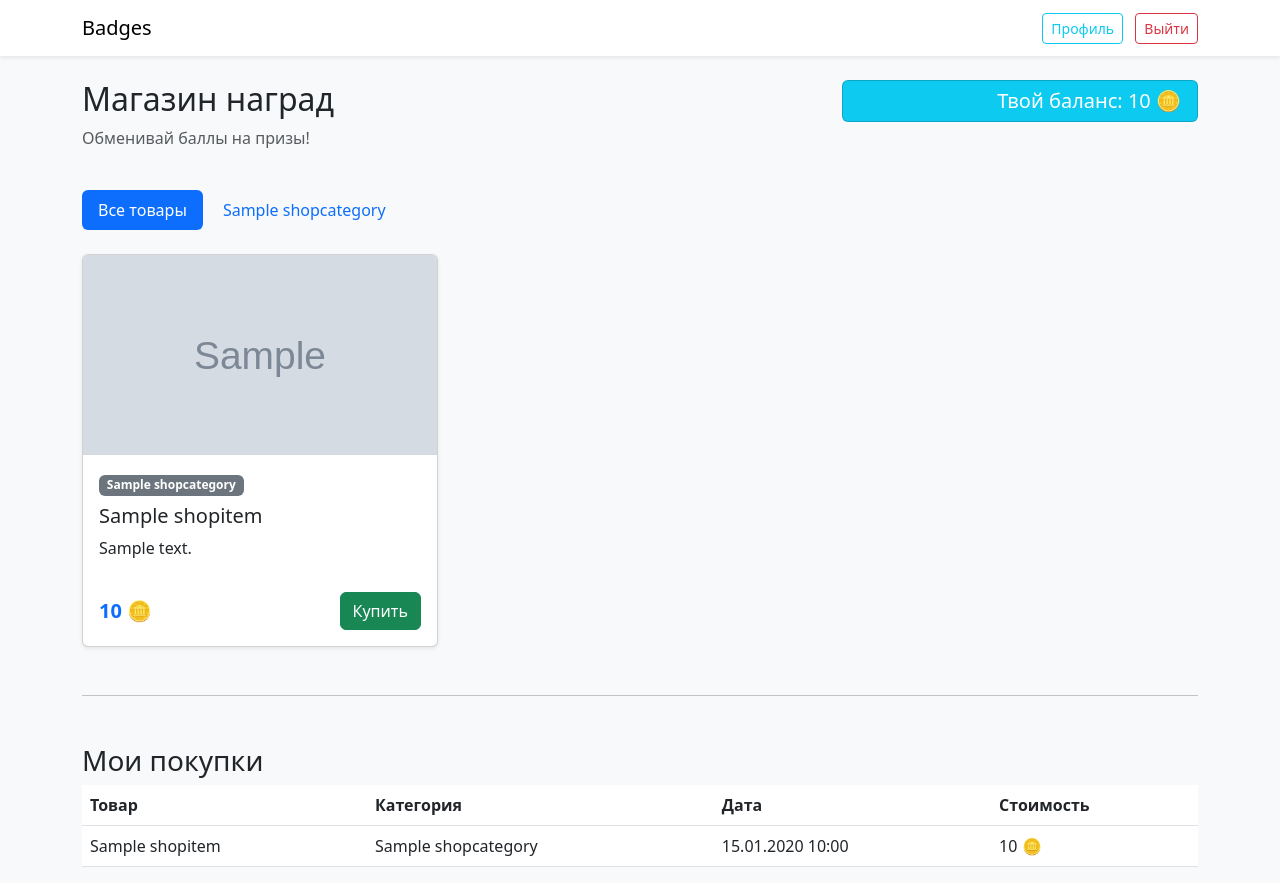
After one commit to RanoGames/SuperBudLight, a Django app: page /shop/ in a window 1280 px wide. The commit adds this page. Run offline with Django 5.2, Linux system fonts and the light colour scheme; a user stored in the database is signed in; tables that the repository leaves empty hold one stand-in row (values such as "Sample post"); grey boxes marked "Sample" are stand-in pictures.

Commit message:
SHOP UPDATE

```diff
--- /dev/null
+++ b/badges/login/templates/login/shop.html
@@ -0,0 +1,119 @@
+{% extends 'login/base.html' %}
+
+{% block title %}Магазин{% endblock %}
+
+{% block content %}
+<div class="row mb-4">
+    <div class="col-md-8">
+        <h2>Магазин наград</h2>
+        <p class="text-muted">Обменивай баллы на призы!</p>
+    </div>
+    <div class="col-md-4 text-end">
+        <div class="card bg-info text-white">
+            <div class="card-body py-2">
+                <h5 class="card-title mb-0">Твой баланс: {{ user_balance }} 🪙</h5>
+            </div>
+        </div>
+    </div>
+</div>
+
+<!-- Меню категорий -->
+<div class="mb-4">
+    <ul class="nav nav-pills">
+        <li class="nav-item">
+            <a class="nav-link {% if not active_category_id %}active{% endif %}" href="{% url 'login:shop' %}">
+                Все товары
+            </a>
+        </li>
+        {% for cat in categories %}
+        <li class="nav-item ms-1">
+            <a class="nav-link {% if active_category_id == cat.id %}active{% endif %}"
+               href="{% url 'login:shop' %}?category={{ cat.id }}">
+                {{ cat.name }}
+            </a>
+        </li>
+        {% endfor %}
+    </ul>
+</div>
+
+<!-- Список товаров -->
+<div class="row row-cols-1 row-cols-md-3 g-4">
+    {% for item in items %}
+    <div class="col">
+        <div class="card h-100 shadow-sm">
+            {% if item.image %}
+                <img src="{{ item.image.url }}" class="card-img-top" alt="{{ item.name }}" style="height: 200px; object-fit: cover;">
+            {% else %}
+                <div class="bg-secondary text-white d-flex align-items-center justify-content-center" style="height: 200px;">
+                    <span>Нет изображения</span>
+                </div>
+            {% endif %}
+
+            <div class="card-body d-flex flex-column">
+                <div class="mb-2">
+                    {% if item.category %}
+                        <span class="badge bg-secondary">{{ item.category.name }}</span>
+                    {% endif %}
+                </div>
+                <h5 class="card-title">{{ item.name }}</h5>
+                <p class="card-text flex-grow-1">{{ item.description|truncatewords:20 }}</p>
+
+                <div class="d-flex justify-content-between align-items-center mt-3">
+                    <span class="fs-5 fw-bold text-primary">{{ item.price }} 🪙</span>
+
+                    {% if user.profile.role == 'student' %}
+                        {% if user_balance >= item.price %}
+                            <form action="{% url 'login:buy_item' item.id %}" method="post">
+                                {% csrf_token %}
+                                <button type="submit" class="btn btn-success" onclick="return confirm('Купить {{ item.name }} за {{ item.price }}?')">Купить</button>
+                            </form>
+                        {% else %}
+                            <button class="btn btn-secondary" disabled>Мало монет</button>
+                        {% endif %}
+                    {% else %}
+                        <button class="btn btn-outline-secondary" disabled>Только для учеников</button>
+                    {% endif %}
+                </div>
+            </div>
+        </div>
+    </div>
+    {% empty %}
+    <div class="col-12 text-center py-5">
+        <h4 class="text-muted">В этой категории пока пусто...</h4>
+        <a href="{% url 'login:shop' %}" class="btn btn-outline-primary mt-2">Показать все товары</a>
+    </div>
+    {% endfor %}
+</div>
+
+<hr class="my-5">
+
+<!-- История покупок (без изменений) -->
+<h3>Мои покупки</h3>
+{% if my_purchases %}
+    <div class="table-responsive">
+        <table class="table table-hover">
+            <thead>
+                <tr>
+                    <th>Товар</th>
+                    <th>Категория</th>
+                    <th>Дата</th>
+                    <th>Стоимость</th>
+                </tr>
+            </thead>
+            <tbody>
+                {% for purchase in my_purchases %}
+                <tr>
+                    <td>{{ purchase.item.name|default:"Удалён" }}</td>
+                    <td>{{ purchase.item.category.name|default:"-" }}</td>
+                    <td>{{ purchase.purchased_at|date:"d.m.Y H:i" }}</td>
+                    <td>{{ purchase.price_at_moment }} 🪙</td>
+                </tr>
+                {% endfor %}
+            </tbody>
+        </table>
+    </div>
+{% else %}
+    <p class="text-muted">Истории покупок нет.</p>
+{% endif %}
+
+{% endblock %}
--- a/badges/login/urls.py
+++ b/badges/login/urls.py
@@ -9,7 +9,7 @@ urlpatterns = [
     path('login/', views.login_view, name='login'),
     path('logout/', auth_views.LogoutView.as_view(next_page='/'), name='logout'),
     path('home/', views.home_view, name='home'),
-    path('profile/', views.profile_view, name='profile'),  # ← новая строка
+    path('profile/', views.profile_view, name='profile'),
     path('my-students/', views.teacher_students_view, name='teacher_students'),
     path('student/<int:student_id>/edit/', views.edit_student_view, name='edit_student'),
     path('award-points/', views.award_points_view, name='award_points'),
@@ -22,4 +22,8 @@ urlpatterns = [
     path('achievements/', views.achievements_catalog_view, name='achievements_catalog'),
     path('achievements/toggle/', views.toggle_displayed_achievement, name='toggle_displayed_achievement'),
     path('achievements/assign/', views.assign_achievement_view, name='assign_achievement'),
+
+    # === НОВЫЕ ПУТИ МАГАЗИНА ===
+    path('shop/', views.shop_view, name='shop'),
+    path('shop/buy/<int:item_id>/', views.buy_item_view, name='buy_item'),
 ]
--- a/badges/login/views.py
+++ b/badges/login/views.py
@@ -5,13 +5,22 @@ from django.contrib.auth import authenticate, login
 from django.contrib import messages
 from django.contrib.auth.decorators import login_required
 from django.core.exceptions import PermissionDenied
-from .forms import CustomLoginForm, StudentProfileEditForm, AwardPointsForm
-from .models import UserProfile, Group, ACTIVITY_TITLES, ACTIVITY_MAX_POINTS, ARTEL_CHOICES, Achievement, UserAchievement, DisplayedAchievement
 from django.http import JsonResponse
 from django.views.decorators.http import require_POST
-from .forms import AchievementForm, AssignAchievementForm
+from .models import ShopCategory, ShopItem, Purchase
 from django.conf import settings
 import os
+
+from .forms import (
+    CustomLoginForm, StudentProfileEditForm, AwardPointsForm,
+    AchievementForm, AssignAchievementForm
+)
+# Добавлены импорты ShopItem и Purchase
+from .models import (
+    UserProfile, Group, Achievement, UserAchievement, DisplayedAchievement,
+    ShopItem, Purchase,
+    ACTIVITY_TITLES, ACTIVITY_MAX_POINTS, ARTEL_CHOICES
+)
 
 
 def login_view(request):
@@ -58,7 +67,6 @@ def profile_view(request):
         context['managed_groups'] = managed_groups
 
     elif profile.role == 'student':
-        # Подготавливаем данные для прогресс-баров
         activity_data = []
         for key, label in ACTIVITY_TITLES.items():
             points = getattr(profile, f"{key}_points")
@@ -86,7 +94,6 @@ def teacher_students_view(request):
 
 
 @login_required
-@login_required
 def edit_student_view(request, student_id):
     if not (hasattr(request.user, 'profile') and request.user.profile.role == 'teacher'):
         raise PermissionDenied("Только педагоги могут редактировать учеников.")
@@ -100,7 +107,7 @@ def edit_student_view(request, student_id):
         form = StudentProfileEditForm(request.POST, instance=student_profile, teacher_user=request.user)
         if form.is_valid():
             student_profile = form.save()
-            student_profile.update_rank_if_needed()  # ← ключевая строка
+            student_profile.update_rank_if_needed()
             messages.success(request, f"Профиль {student_profile.user.username} успешно обновлён.")
             return redirect('login:teacher_students')
     else:
@@ -141,10 +148,10 @@ def award_points_view(request):
 
     return render(request, 'login/award_points.html', {'form': form})
 
+
 @login_required
 def rating_view(request):
     students = UserProfile.objects.filter(role='student').order_by('-rating_points')
-
     top_300 = []
     current_user_rank = None
 
@@ -158,35 +165,28 @@ def rating_view(request):
         'current_user_profile': request.user.profile,
         'current_user_rank': current_user_rank,
     }
+    return render(request, 'login/rating.html', context)
 
-    return render(request, 'login/rating.html', context)
 
 @login_required
 def artel_rating_view(request):
-    # Сумма рейтинговых баллов участников каждого артеля
     ratings = (
-    UserProfile.objects
-    .exclude(artel__isnull=True)
-    .exclude(artel='')
-    .values('artel')
-    .annotate(total_points=Sum('rating_points'))
-    .order_by('-total_points')
-)
-
-
-    # Преобразуем machine-name → русское название
+        UserProfile.objects
+        .exclude(artel__isnull=True)
+        .exclude(artel='')
+        .values('artel')
+        .annotate(total_points=Sum('rating_points'))
+        .order_by('-total_points')
+    )
     artel_verbose = dict(ARTEL_CHOICES)
-
     for item in ratings:
         item['artel_name'] = artel_verbose.get(item['artel'], item['artel'])
 
-    return render(request, 'login/artel_rating.html', {
-        'ratings': ratings
-    })
+    return render(request, 'login/artel_rating.html', {'ratings': ratings})
+
 
 @login_required
 def my_artel_rating_view(request):
-    # Убедимся, что пользователь — ученик
     if not (hasattr(request.user, 'profile') and request.user.profile.role == 'student'):
         messages.error(request, "Только ученики могут просматривать рейтинг своей артели.")
         return redirect('login:home')
@@ -198,7 +198,6 @@ def my_artel_rating_view(request):
         messages.warning(request, "Вы не состоите ни в одной артели.")
         return redirect('login:home')
 
-    # Получаем всех учеников из той же артели
     artel_students = (
         UserProfile.objects
         .filter(role='student', artel=current_artel)
@@ -206,9 +205,8 @@ def my_artel_rating_view(request):
         .order_by('-rating_points')
     )
 
-    # Определяем позицию текущего пользователя
     current_user_rank = None
-    top_students = []  # можно ограничить, например, top 50
+    top_students = []
 
     for index, student in enumerate(artel_students, start=1):
         if student.user == request.user:
@@ -222,7 +220,6 @@ def my_artel_rating_view(request):
         'current_user_rank': current_user_rank,
         'current_user_profile': user_profile,
     }
-
     return render(request, 'login/my_artel_rating.html', context)
 
 
@@ -287,14 +284,12 @@ def delete_achievement_view(request, achievement_id):
 @login_required
 def achievements_catalog_view(request):
     all_achievements = Achievement.objects.all()
-
     earned_ids = set(
         UserAchievement.objects.filter(user=request.user).values_list('achievement_id', flat=True)
     )
     displayed_ids = set(
         DisplayedAchievement.objects.filter(user=request.user).values_list('achievement_id', flat=True)
     )
-
     return render(request, 'login/achievements_catalog.html', {
         'achievements': all_achievements,
         'earned_ids': earned_ids,
@@ -323,6 +318,7 @@ def toggle_displayed_achievement(request):
     except Achievement.DoesNotExist:
         return JsonResponse({'error': 'Достижение не найдено'}, status=404)
 
+
 @login_required
 def assign_achievement_view(request):
     if not (hasattr(request.user, 'profile') and request.user.profile.role == 'teacher'):
@@ -334,7 +330,6 @@ def assign_achievement_view(request):
             student_profile = form.cleaned_data['student']
             achievement = form.cleaned_data['achievement']
 
-            # Проверка: ученик уже имеет это достижение?
             obj, created = UserAchievement.objects.get_or_create(
                 user=student_profile.user,
                 achievement=achievement
@@ -355,3 +350,64 @@ def assign_achievement_view(request):
         form = AssignAchievementForm(teacher_user=request.user)
 
     return render(request, 'login/assign_achievement.html', {'form': form})
+
+
+# === НОВЫЕ VIEWS ДЛЯ МАГАЗИНА ===
+
+@login_required
+def shop_view(request):
+    """Страница магазина с категориями"""
+
+    # 1. Получаем все категории для меню
+    categories = ShopCategory.objects.all()
+
+    # 2. Получаем ID выбранной категории из URL (например, ?category=2)
+    category_id = request.GET.get('category')
+
+    # 3. Фильтруем товары
+    items = ShopItem.objects.filter(is_available=True)
+    if category_id:
+        items = items.filter(category_id=category_id)
+
+    # 4. История покупок
+    my_purchases = Purchase.objects.filter(user=request.user).select_related('item')
+
+    context = {
+        'categories': categories,
+        'active_category_id': int(category_id) if category_id else None,  # Чтобы подсветить кнопку
+        'items': items,
+        'my_purchases': my_purchases,
+        'user_balance': request.user.profile.balance if hasattr(request.user, 'profile') else 0
+    }
+    return render(request, 'login/shop.html', context)
+
+
+@login_required
+@require_POST
+def buy_item_view(request, item_id):
+    """Обработка покупки товара"""
+    # Проверка: только ученики могут покупать
+    if not hasattr(request.user, 'profile') or request.user.profile.role != 'student':
+        messages.error(request, "Только ученики могут совершать покупки.")
+        return redirect('login:shop')
+
+    item = get_object_or_404(ShopItem, id=item_id, is_available=True)
+    profile = request.user.profile
+
+    if profile.balance >= item.price:
+        # 1. Списываем средства
+        profile.balance -= item.price
+        profile.save(update_fields=['balance'])
+
+        # 2. Создаем запись о покупке
+        Purchase.objects.create(
+            user=request.user,
+            item=item,
+            price_at_moment=item.price
+        )
+
+        messages.success(request, f"Вы успешно купили «{item.name}»!")
+    else:
+        messages.error(request, "Недостаточно средств для покупки.")
+
+    return redirect('login:shop')
```
Also changed, not shown: badges/login/admin.py (+20 -2 lines), badges/login/models.py (+50 -0 lines), badges/login/templates/login/home.html (+15 -0 lines), badges/login/migrations/0008_shopitem_purchase.py (added), badges/login/migrations/0009_shopcategory_shopitem_category.py (added), badges/media/shop/4fd2d193c96906b064a851f582597255_1.jpg (added), badges/media/shop/i_1.webp (added).
